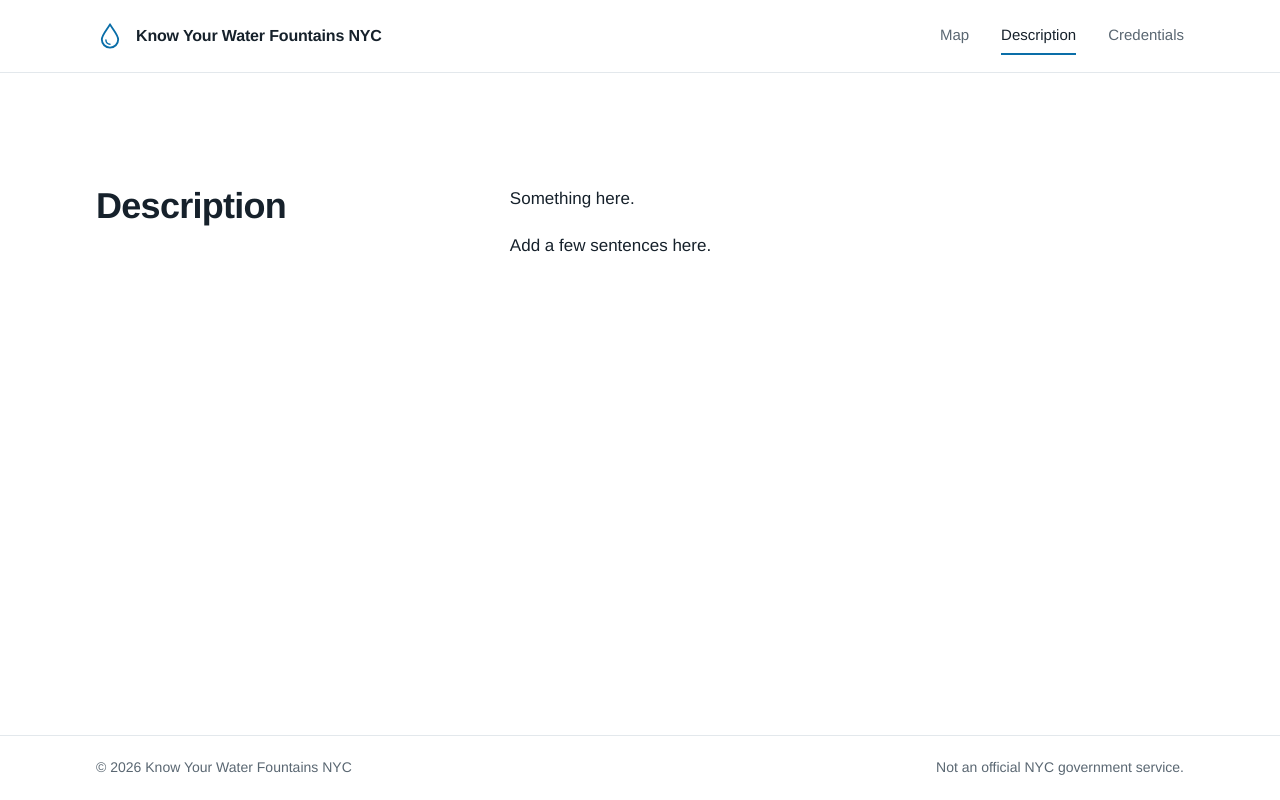
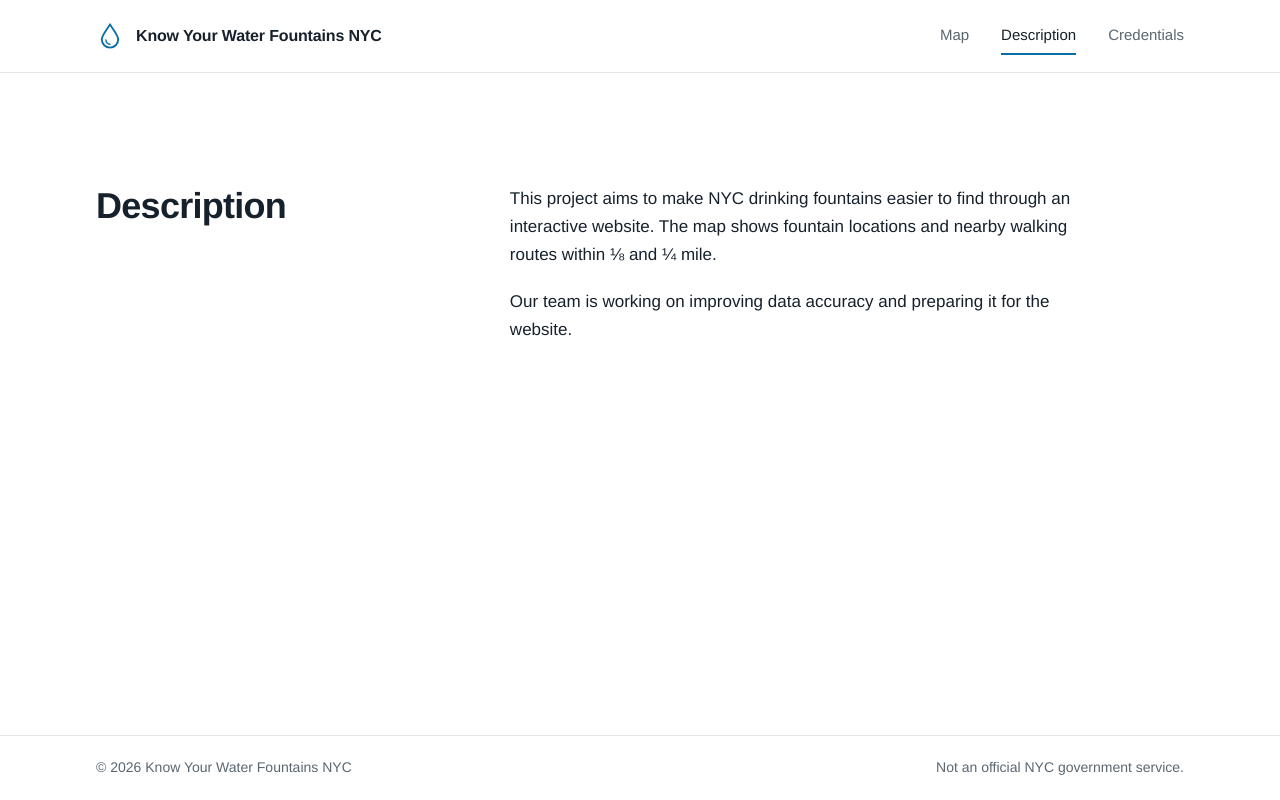
Before and after one commit to Fountain-Walkability-Team/Fountain-Walkability-Project-NYC-DOT, a plain HTML site: page html/description.html in a window 1280 px wide. Drawn offline with Linux system fonts and the light colour scheme.

Commit message:
Update description.html

```diff
--- a/html/description.html
+++ b/html/description.html
@@ -27,8 +27,8 @@
     <section class="entry">
       <h1>Description</h1>
       <div class="entry-body">
-        <p>Something here.</p>
-        <p>Add a few sentences here.</p>
+        <p>This project aims to make NYC drinking fountains easier to find through an interactive website. The map shows fountain locations and nearby walking routes within ⅛ and ¼ mile.</p>
+        <p>Our team is working on improving data accuracy and preparing it for the website.</p>
       </div>
     </section>
   </main>
```
